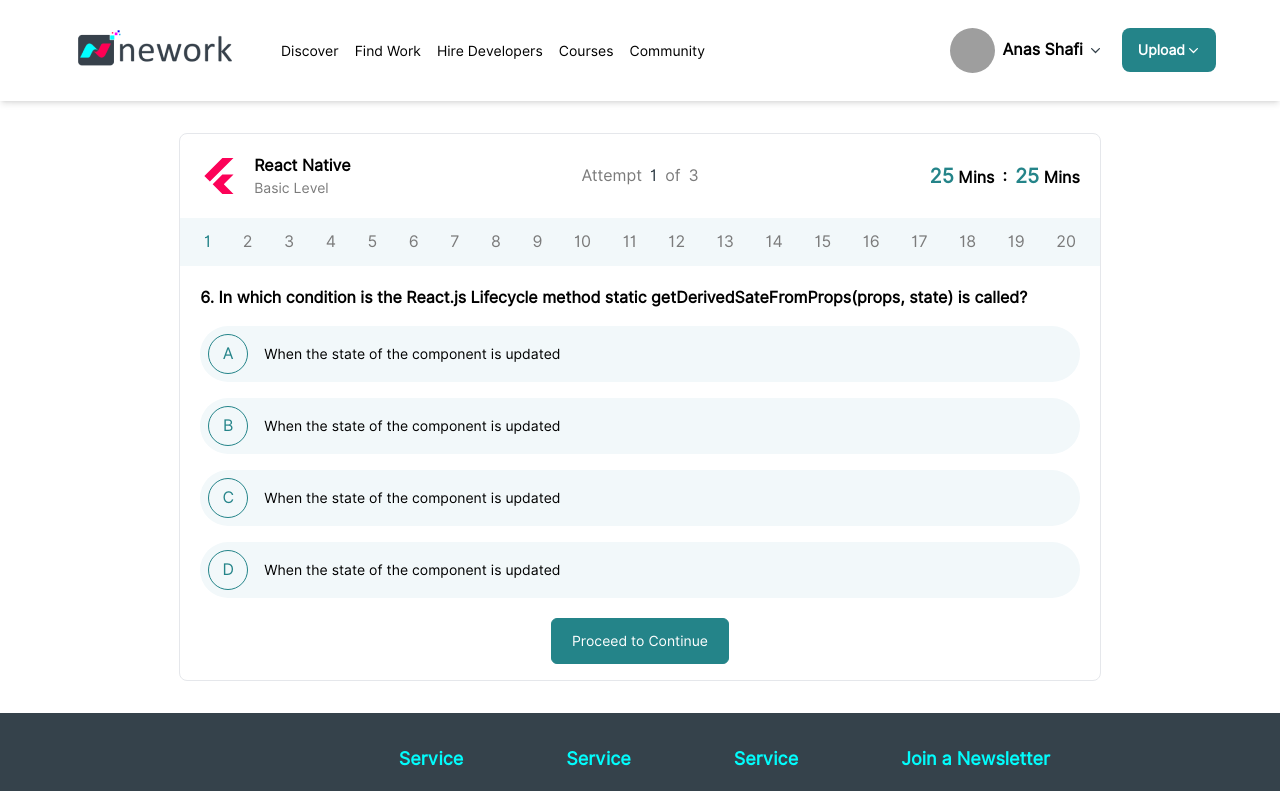
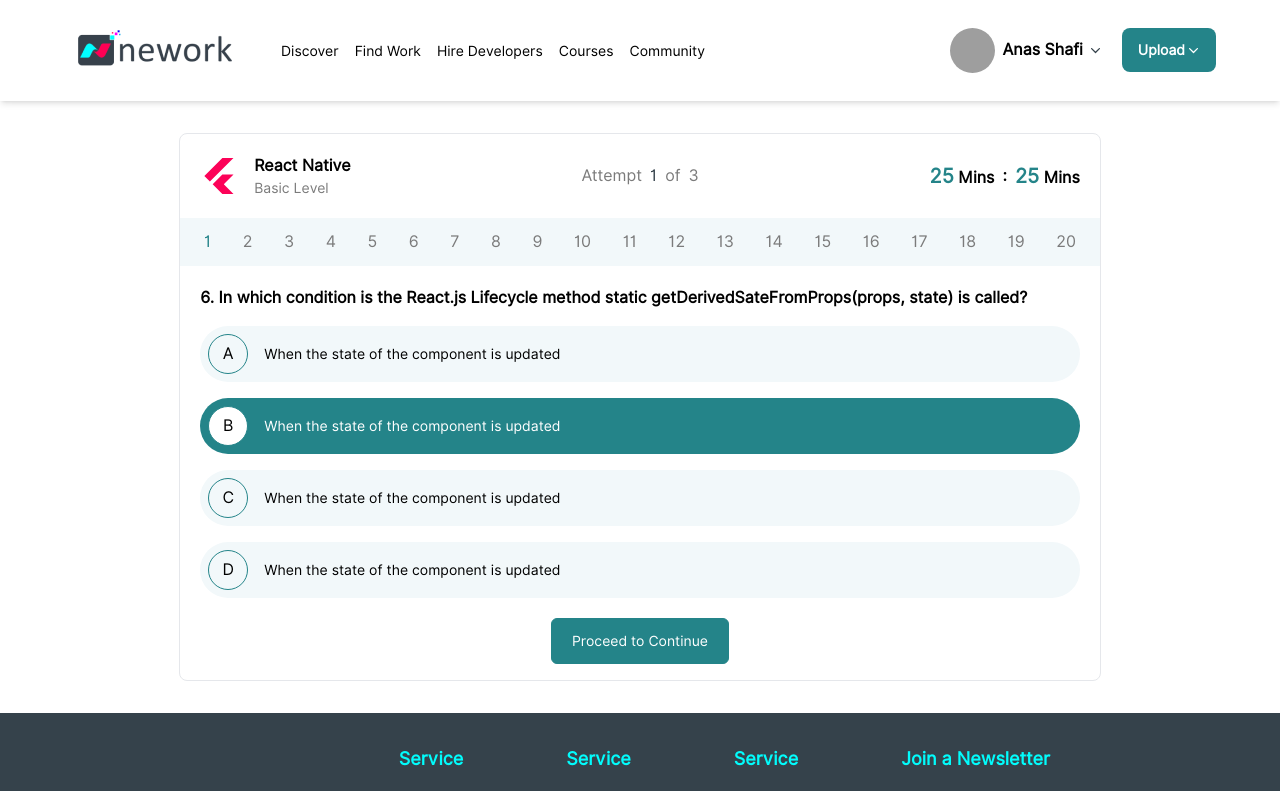
Before and after one commit to husnain129/network_frontend, a React (Create React App) app: page /quiz in a window 1280 px wide. Shown: the top 791 px of the page. Built offline with nearby package versions, Linux system fonts and the light colour scheme; grey boxes are pictures that could not be loaded.

Commit message:
new feedback

```diff
--- a/src/Components/Common/QuizOption.jsx
+++ b/src/Components/Common/QuizOption.jsx
@@ -2,11 +2,11 @@ import React from 'react'
 
 const QuizOption = (props) => {
     return (
-        <div className='p-2 flex items-center gap-4 bg-[#F2F8FA] rounded-full'>
-            <div className='h-[2.5rem] w-[2.5rem] rounded-full flex items-center justify-center text-[#248489] border border-[#248489]'>
+        <div className={`p-2 flex items-center gap-4 bg-[#F2F8FA] rounded-full ${props.active && '!bg-[#248489]'}`}>
+            <div className={`h-[2.5rem] w-[2.5rem] rounded-full flex items-center justify-center ${props.active && 'bg-white'} border border-[#248489]`}>
                 {props.option}
             </div>
-            <p className='text-sm'>{props.text}</p>
+            <p className={`text-sm ${props.active && 'text-white'}`}>{props.text}</p>
         </div>
     )
 }
--- a/src/Components/Quiz.jsx
+++ b/src/Components/Quiz.jsx
@@ -59,7 +59,7 @@ const Quiz = () => {
                     <div className='p-5 flex flex-col gap-4'>
                         <h1>6. In which condition is the React.js Lifecycle method static getDerivedSateFromProps(props, state) is called?</h1>
                         <QuizOption option='A' text='When the state of the component is updated' />
-                        <QuizOption option='B' text='When the state of the component is updated' />
+                        <QuizOption active option='B' text='When the state of the component is updated' />
                         <QuizOption option='C' text='When the state of the component is updated' />
                         <QuizOption option='D' text='When the state of the component is updated' />
                     </div>
```
